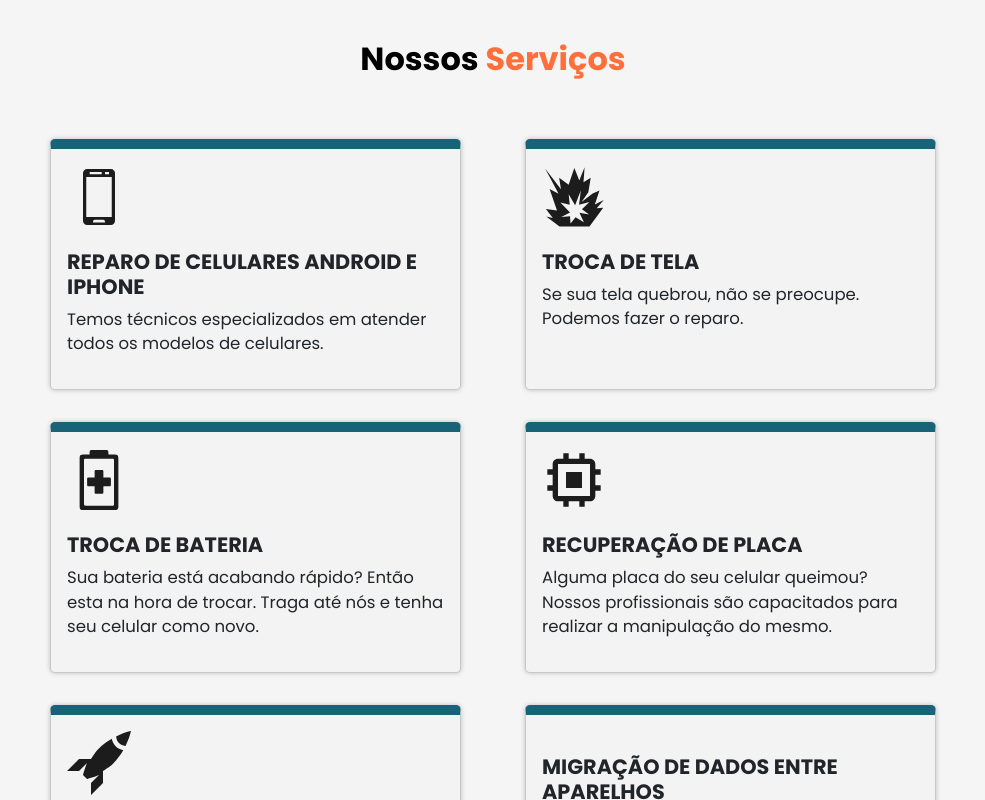
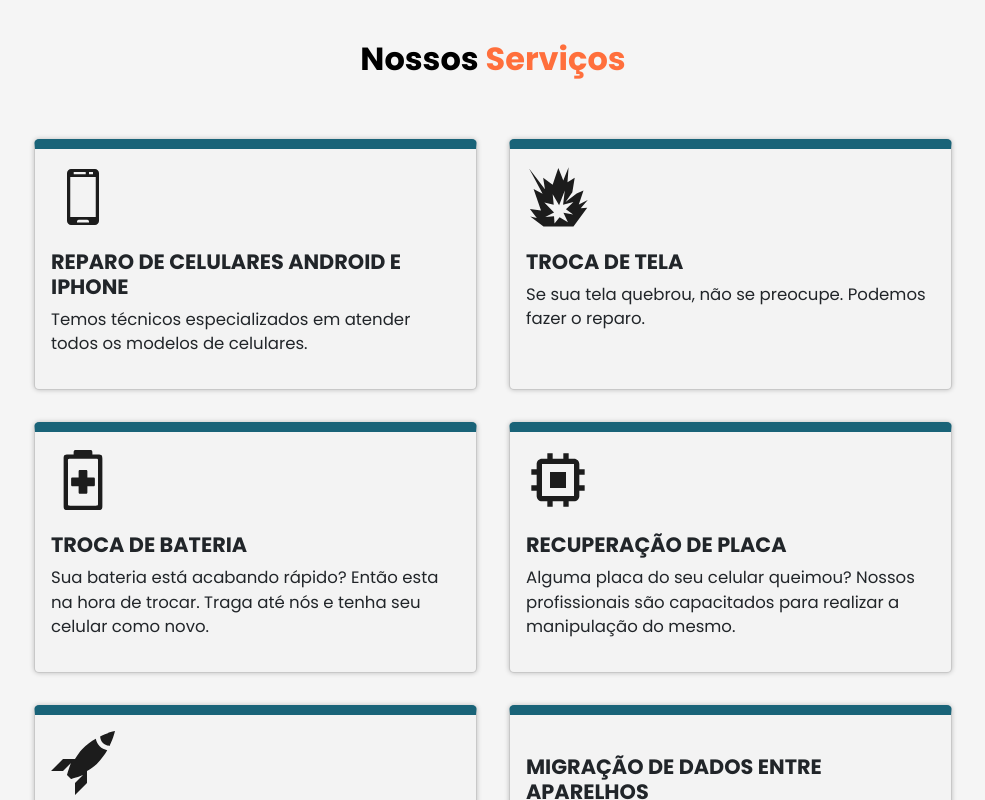
Before and after one commit to DanielArrivabene/repara, a React (Vite) app in the folder repara/: page / in a window 1280 px wide. Shown: the part 840-1640 px from the top of the page, without its empty margins (147-1132 px from the left). Built offline with nearby package versions, Linux system fonts and the light colour scheme; some icons are missing.

Commit message:
favicon adicionado

```diff
--- a/repara/index.html
+++ b/repara/index.html
@@ -2,9 +2,9 @@
 <html lang="pt-br">
   <head>
     <meta charset="UTF-8" />
-    <link rel="icon" type="image/svg+xml" href="/vite.svg" />
+    <link rel="icon" href="./public/icon.svg" />
     <meta name="viewport" content="width=device-width, initial-scale=1.0" />
-    <title>Vite + React</title>
+    <title>Repara</title>
     <!--Bootstrap-->
     <link
       href="https://cdn.jsdelivr.net/npm/bootstrap@5.3.0-alpha1/dist/css/bootstrap.min.css"
--- a/repara/src/styles/components/Services.scss
+++ b/repara/src/styles/components/Services.scss
@@ -16,7 +16,7 @@
         justify-content: center;
 
         .service_card {
-            padding: 1em 2em;
+            padding: 1em;
 
             .card {
                 height: 100%;
--- a/repara/src/styles/mediaQuery.scss
+++ b/repara/src/styles/mediaQuery.scss
@@ -12,4 +12,8 @@
      .navbar_bottom {
         display: none;
     }
+
+    .service_card {
+        padding: 1em 2em !important;
+    }
 }
```
Also changed, not shown: repara/public/icon.svg (added).
